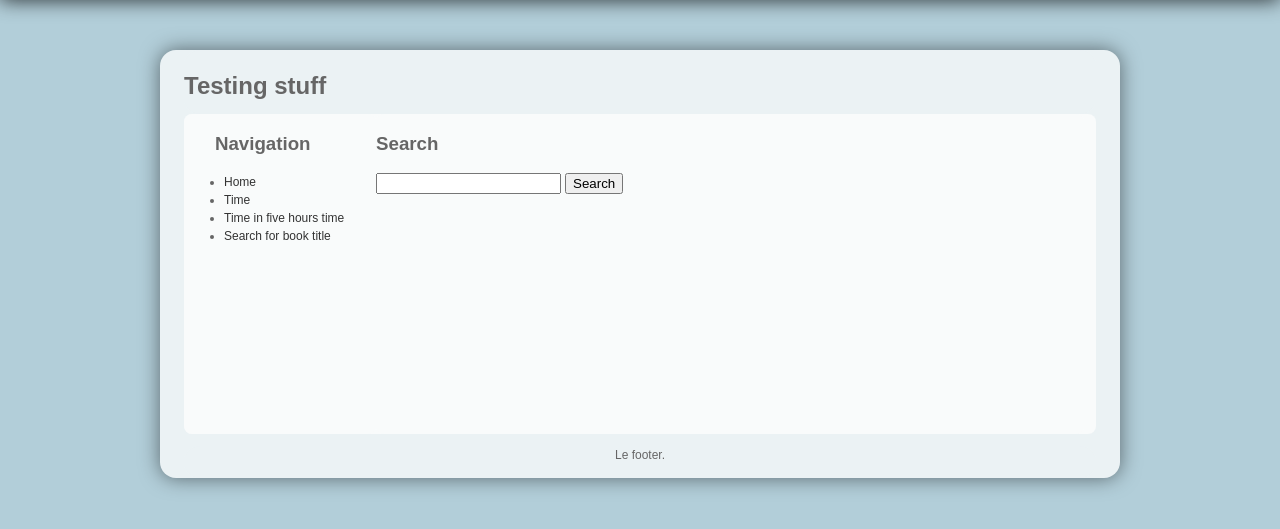
After one commit to TeamGocky/NoteBee, a Django app: page /books/search-form/ in a window 1280 px wide. The commit adds this page. Shown: the top 529 px of the page. Run offline with Django 3.2, Linux system fonts and the light colour scheme.

Commit message:
Add basic book search functionality

```diff
--- /dev/null
+++ b/mysite/mysite/books/urls.py
@@ -0,0 +1,9 @@
+from django.conf.urls import patterns, url
+from mysite.books.views import *
+
+urlpatterns = patterns('',
+    (r'^$', hello),
+    (r'^meta/$', display_meta),
+    (r'^search-form/$', search_form),
+    (r'^search/$', search),
+)
--- a/mysite/mysite/books/views.py
+++ b/mysite/mysite/books/views.py
@@ -1 +1,32 @@
-# Create your views here.
+from django.http import HttpResponse
+from django.shortcuts import render_to_response
+from mysite.books.models import *
+
+def hello(request):
+    return HttpResponse("Hello world, you are at {}{}.".format(request.get_host(), request.get_full_path()))
+
+def display_meta(request):
+    values = request.META.items()
+    values.sort()
+    html = []
+    for k, v in values:
+        html.append('<tr><td>%s</td><td>%s</td></tr>' % (k, v))
+    return HttpResponse('<table>%s</table>' % '\n'.join(html))
+
+def search_form(request):
+	return render_to_response('search_form.html')
+
+def search(request):
+    errors = []
+    if 'q' in request.GET:
+        q = request.GET['q']
+        if not q:
+            errors.append('Enter a search term.')
+        elif len(q) > 20:
+            errors.append('Please enter at most 20 characters.')
+        if errors:
+        	return render_to_response('search_form.html',
+            	{'errors': errors})
+        books = Book.objects.filter(title__icontains=q)
+        return render_to_response('search_results.html',
+            {'books': books, 'query': q})
--- a/mysite/mysite/urls.py
+++ b/mysite/mysite/urls.py
@@ -1,11 +1,13 @@
 from django.conf.urls import patterns, include, url
 from django.contrib import admin
 admin.autodiscover()
+import mysite
 from mysite.views import *
 
 urlpatterns = patterns('',
     (r'^$', homepage),
     (r'^admin/', include(admin.site.urls)),
+    (r'^books/', include('mysite.books.urls')),
     (r'^time/$', current_datetime),
     (r'^time/plus/(\d{1,2})/$', hours_ahead),
 )
--- a/mysite/templates/base.html
+++ b/mysite/templates/base.html
@@ -8,7 +8,7 @@
 <body>
 <div class="container">
     <header>
-		<a href=""><h1>My test site</h1></a>
+		<a href="/"><h1>Testing stuff</h1></a>
     </header>
     <section>
     	{% include "nav.html" %}
@@ -22,7 +22,7 @@
     </section>
     <footer>
     {% block footer %}
-    <p>Thanks for visiting my site.</p>
+    <p>Le footer.</p>
     {% endblock %}
     </footer>
 </div>
--- a/mysite/templates/nav.html
+++ b/mysite/templates/nav.html
@@ -4,5 +4,6 @@
         		<li><a href="/">Home</a></li>
                 <li><a href="/time/">Time</a></li>
                 <li><a href="/time/plus/5/">Time in five hours time</a></li>
+                <li><a href="/books/search-form/">Search for book title</a></li>
             </ul>
         </nav>
--- /dev/null
+++ b/mysite/templates/search_form.html
@@ -0,0 +1,16 @@
+{% extends "base.html" %}
+{% block title %}Search{% endblock %}
+{% block content %}
+<h3>Search</h3>
+    <form action="/books/search/" method="get">
+        <input type="text" name="q">
+        <input type="submit" value="Search">
+    </form>
+{% if errors %}
+	<ul>
+    	{% for error in errors %}
+        <li>{{ error }}</li>
+        {% endfor %}
+    </ul>
+{% endif %}
+{% endblock %}
```
Also changed, not shown: mysite/templates/search_results.html (added, +16 -0 lines).
